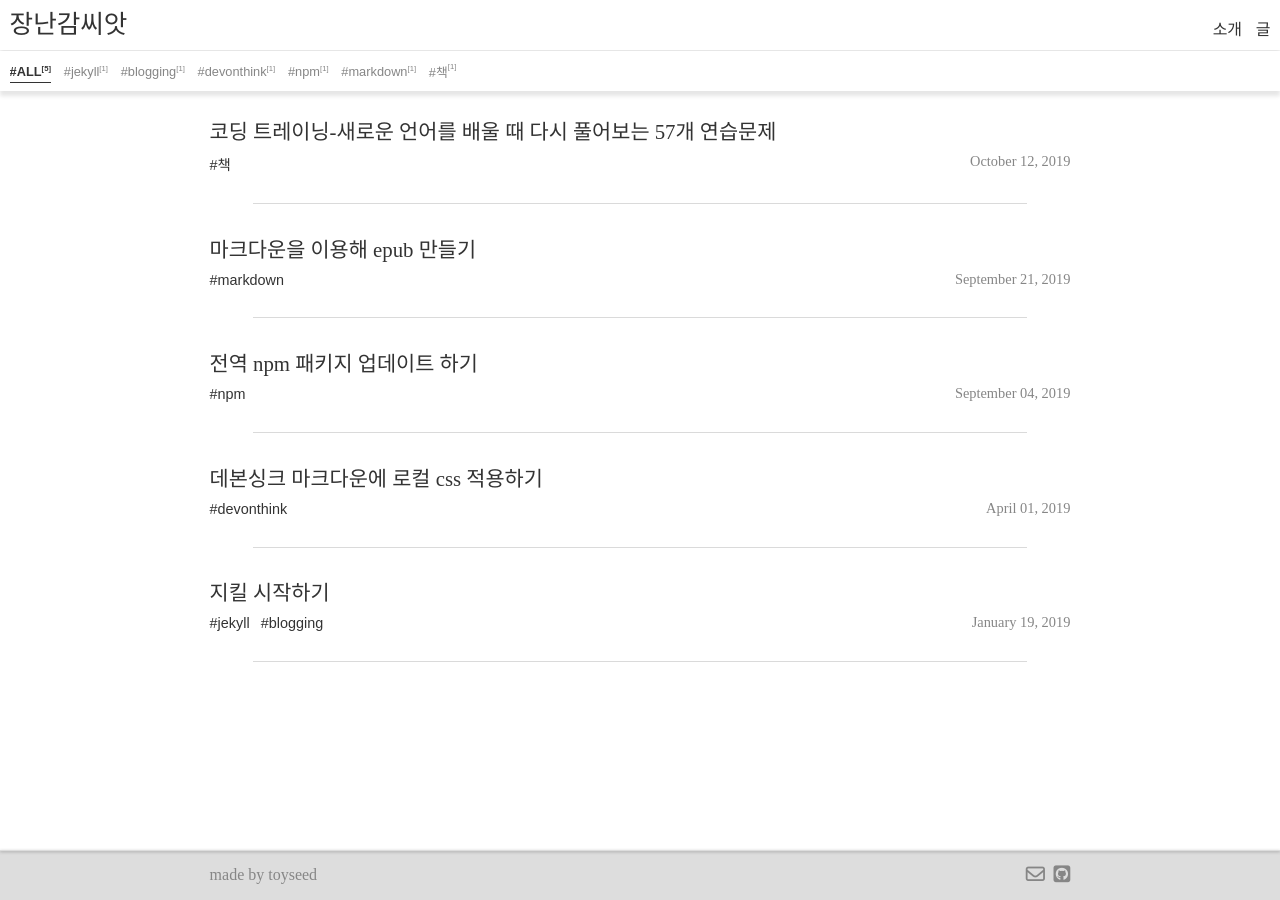
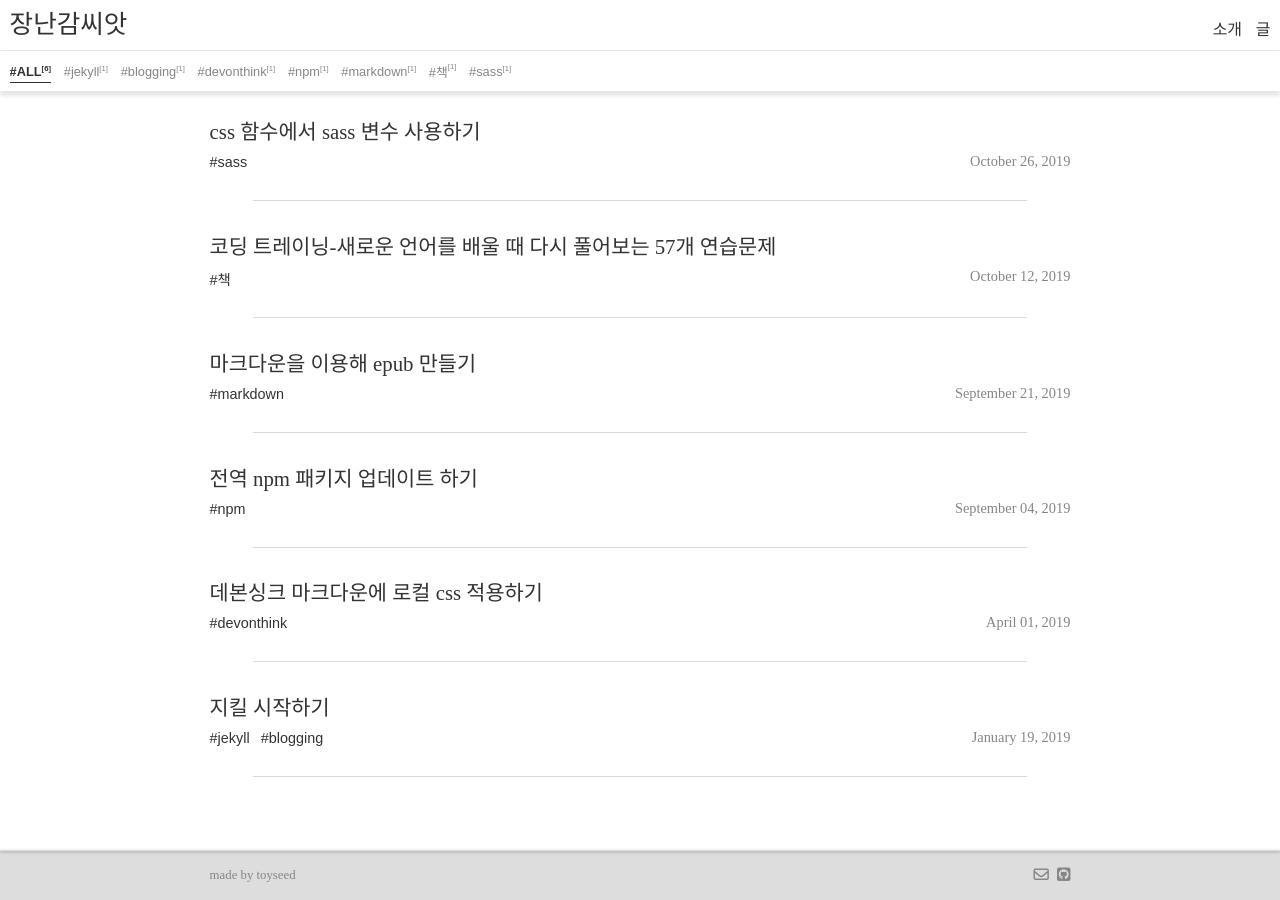
Before and after one commit to toyseed/toyseed.github.io, a Jekyll site: the page built from index.html, in a window 1280 px wide. Built offline with Jekyll 4.4.1, drawn with Linux system fonts in a browser that asks for light colours; nearby versions of some CDN libraries.

Commit message:
add post

````diff
--- /dev/null
+++ b/_posts/2019-10-26-sass-interpolation.md
@@ -0,0 +1,21 @@
+---
+title: css 함수에서 sass 변수 사용하기
+tags: [sass]
+excerpt_separator: ""
+---
+
+`calc()`와 같은 css 함수는 산술식을 파라미터로 입력받을 수 있다. 그런데 파라미터로 전달할 산술식에 sass 변수가 포함된 경우 sass 파서는 연산자를 sass 변수에 적용해야할지 변수부분만 치환해야할지 판단할 수 없다. 그래서 sass 는 css 함수 파라미터 구문에서 sass 변수를 직접 사용하는 것을 허용하지 않는다. 그래서 css 함수 내부에서 sass 변수(혹은 표현식)를 사용해야 하는 경우 [sass interpolation](https://sass-lang.com/documentation/interpolation) 사용해야 한다.
+
+sass interpolation 은 `#{sass expression}` 형태를 취하며 아래와 같이 사용할 수 있다.
+
+```sass
+.selector {
+    width: calc(0.8em + #{$sass_variable});
+}
+```
+
+## 참조
+
+- <https://stackoverflow.com/questions/17982111/sass-variable-in-css-calc-function>
+- <https://sass-lang.com/documentation/interpolation>
+- <https://sass-lang.com/documentation/syntax/special-functions>
--- a/_sass/_draft.scss
+++ b/_sass/_draft.scss
@@ -154,7 +154,6 @@ body {
 /* footer */
 .footer {
   position: relative;;
-
   background-color: #ddd;
 }
 
@@ -168,6 +167,8 @@ body {
 
   padding: 0 $base-gutter;
   margin: 0 auto;
+
+  font-size: 0.8em;
   color: $sub-font-color;
 
   &::before {
--- /dev/null
+++ b/_tag/sass.html
@@ -0,0 +1,3 @@
+---
+name: sass
+---
````
